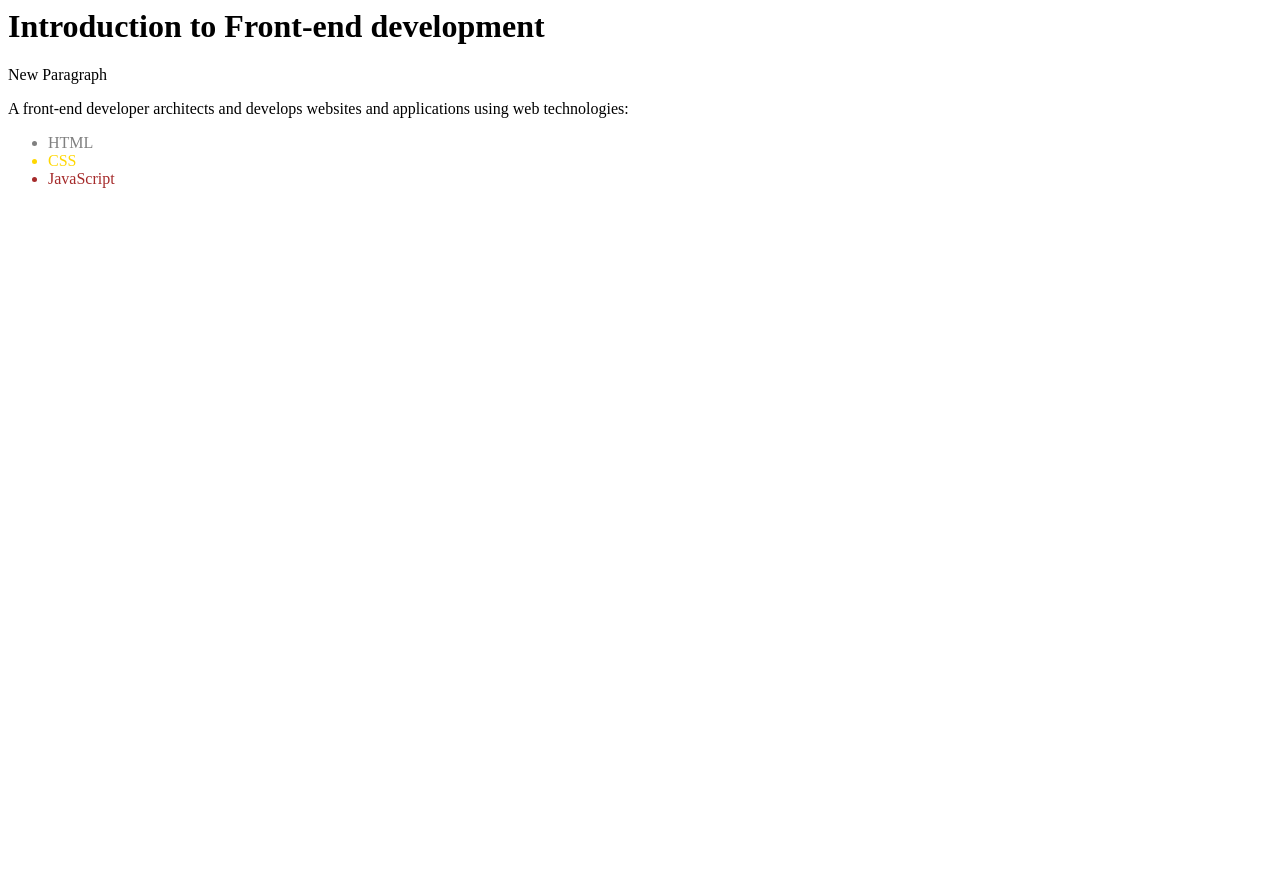
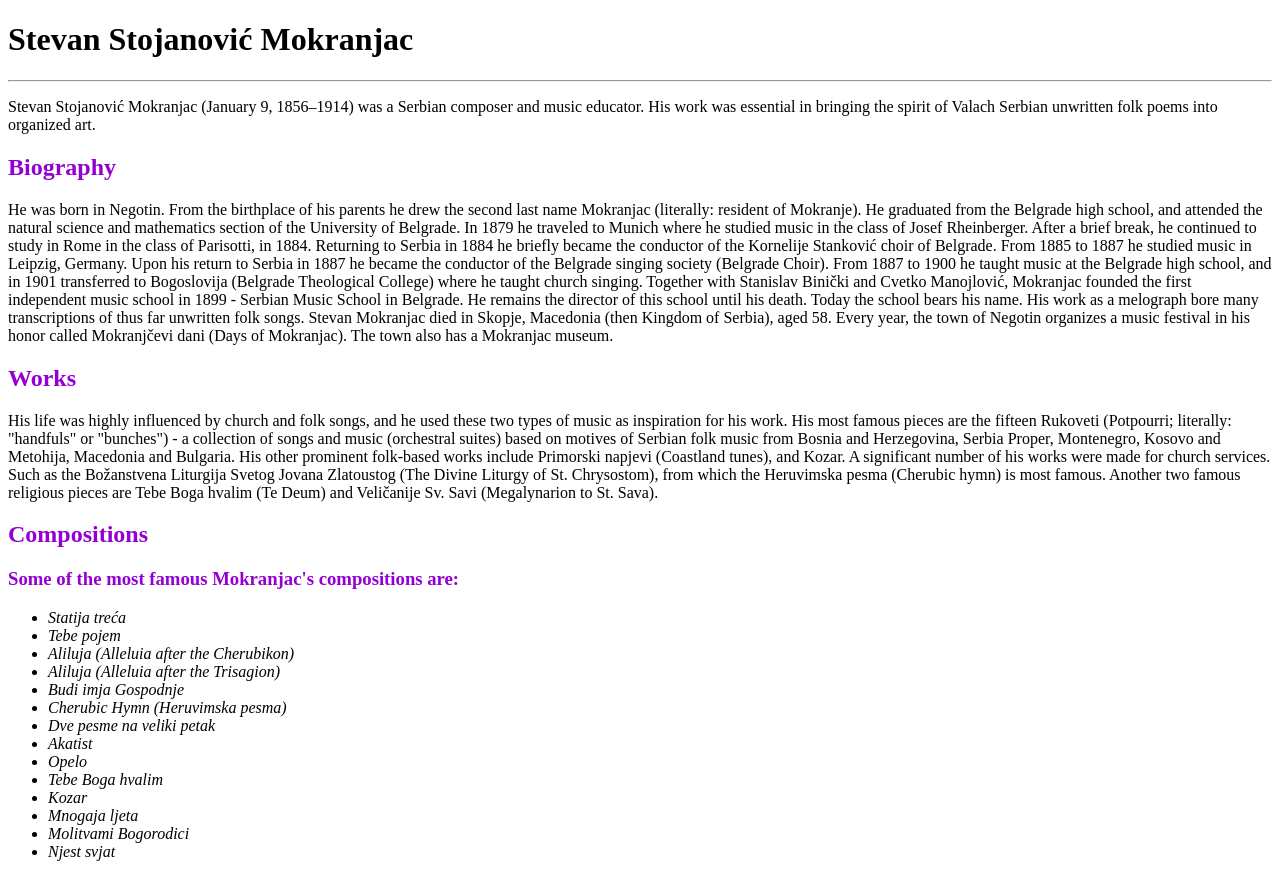
Before and after one commit to nenadduric/front-end-development, a plain HTML site: page index.html in a window 1280 px wide. Before the commit the page ends 800 px from the top, so only its background shows below. Drawn offline with Linux system fonts and the light colour scheme.

Commit message:
Add files via upload

```diff
--- a/index.html
+++ b/index.html
@@ -1,9 +1,47 @@
-<h1>Introduction to Front-end development</h1>
+<!DOCTYPE html>
+<html lang="en">
+<head>
+    <meta charset="UTF-8">
 
-<p>New Paragraph</p>
-<p>A front-end developer architects and develops websites and applications using web technologies:</p>
-<ul>
-<li style="color:gray;">HTML</li>
-<li style="color:gold;">CSS</li>
-<li style="color:brown;">JavaScript</li>
-</ul>
+    <title>Assignment Nenad Đurić</title>
+</head>
+<body>
+    <h1>Stevan Stojanović Mokranjac</h1>
+    <hr>
+    <p>Stevan Stojanović Mokranjac (January 9, 1856–1914) was a Serbian composer and music educator. His work was essential in bringing the spirit of Valach Serbian unwritten folk poems into organized art. </p>
+    <h2 style="color: darkviolet;">Biography</h2>
+    <p>He was born in Negotin. From the birthplace of his parents he drew the second last name Mokranjac (literally: resident of Mokranje).
+
+        He graduated from the Belgrade high school, and attended the natural science and mathematics section of the University of Belgrade. In 1879 he traveled to Munich where he studied music in the class of Josef Rheinberger. After a brief break, he continued to study in Rome in the class of Parisotti, in 1884. Returning to Serbia in 1884 he briefly became the conductor of the Kornelije Stanković choir of Belgrade.
+
+        From 1885 to 1887 he studied music in Leipzig, Germany. Upon his return to Serbia in 1887 he became the conductor of the Belgrade singing society (Belgrade Choir). From 1887 to 1900 he taught music at the Belgrade high school, and in 1901 transferred to Bogoslovija (Belgrade Theological College) where he taught church singing. Together with Stanislav Binički and Cvetko Manojlović, Mokranjac founded the first independent music school in 1899 - Serbian Music School in Belgrade. He remains the director of this school until his death. Today the school bears his name. His work as a melograph bore many transcriptions of thus far unwritten folk songs.
+
+        Stevan Mokranjac died in Skopje, Macedonia (then Kingdom of Serbia), aged 58. Every year, the town of Negotin organizes a music festival in his honor called Mokranjčevi dani (Days of Mokranjac). The town also has a Mokranjac museum.
+        </p>
+   <h2 style="color: darkviolet;">Works</h2>
+   <p>His life was highly influenced by church and folk songs, and he used these two types of music as inspiration for his work. His most famous pieces are the fifteen Rukoveti (Potpourri; literally: "handfuls" or "bunches") - a collection of songs and music (orchestral suites) based on motives of Serbian folk music from Bosnia and Herzegovina, Serbia Proper, Montenegro, Kosovo and Metohija, Macedonia and Bulgaria. His other prominent folk-based works include Primorski napjevi (Coastland tunes), and Kozar.
+
+    A significant number of his works were made for church services. Such as the Božanstvena Liturgija Svetog Jovana Zlatoustog (The Divine Liturgy of St. Chrysostom), from which the Heruvimska pesma (Cherubic hymn) is most famous. Another two famous religious pieces are Tebe Boga hvalim (Te Deum) and Veličanije Sv. Savi (Megalynarion to St. Sava).
+    </p>
+    <h2 style="color: darkviolet;">Compositions</h2>
+    <h3 style="color: darkviolet;">Some of the most famous Mokranjac's compositions are:
+    </h3>
+    <ul>
+        <li> <i>Statija treća</i></li>
+        <li> <i>Tebe pojem</i></li>
+        <li> <i>Aliluja (Alleluia after the Cherubikon)</i></li>
+        <li> <i>Aliluja (Alleluia after the Trisagion)</i></li>
+        <li> <i>Budi imja Gospodnje</i></li>
+        <li> <i>Cherubic Hymn (Heruvimska pesma)</i></li>
+        <li> <i>Dve pesme na veliki petak</i></li>
+        <li> <i>Akatist</i></li>
+        <li> <i>Opelo</i></li>
+        <li> <i>Tebe Boga hvalim</i></li>
+        <li> <i>Kozar</i></li>
+        <li> <i>Mnogaja ljeta</i></li>
+        <li> <i>Molitvami Bogorodici</i></li>
+        <li> <i>Njest svjat</i></li>
+    </ul>
+
+</body>
+</html>
```
